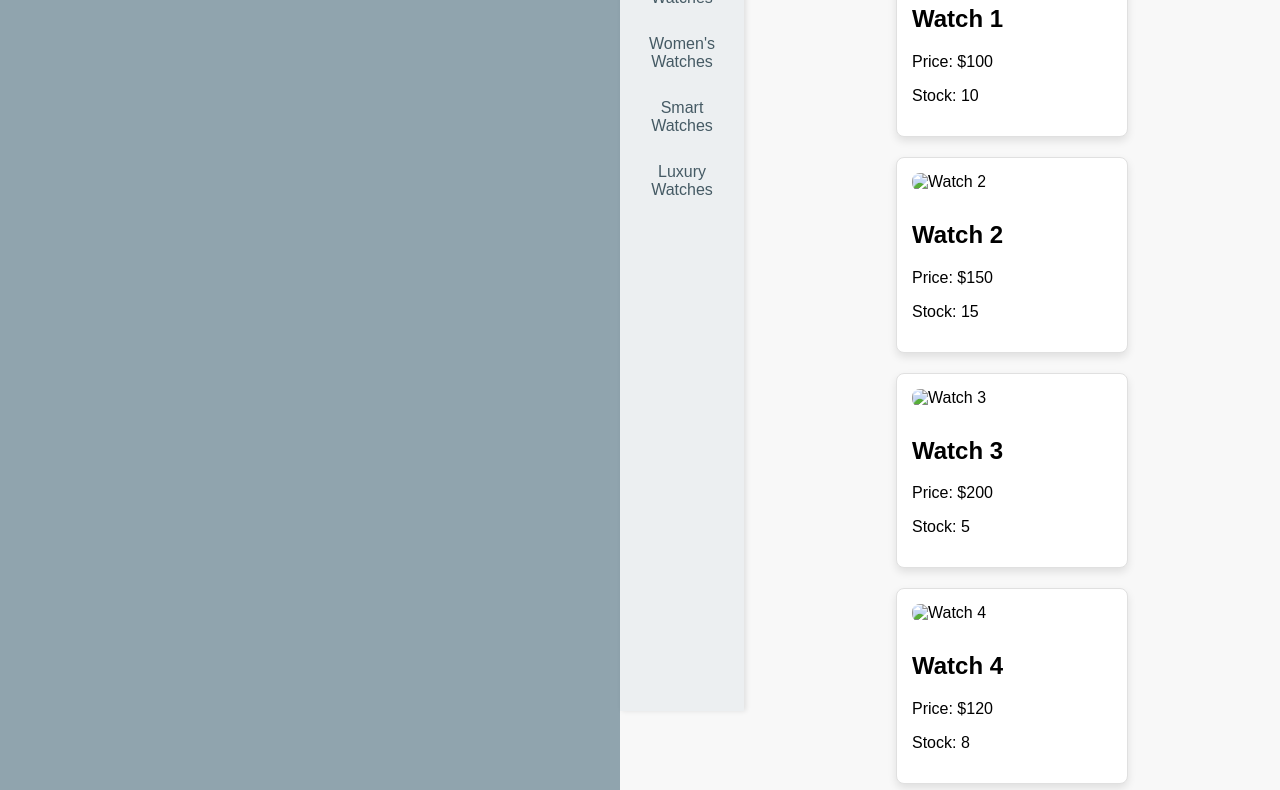
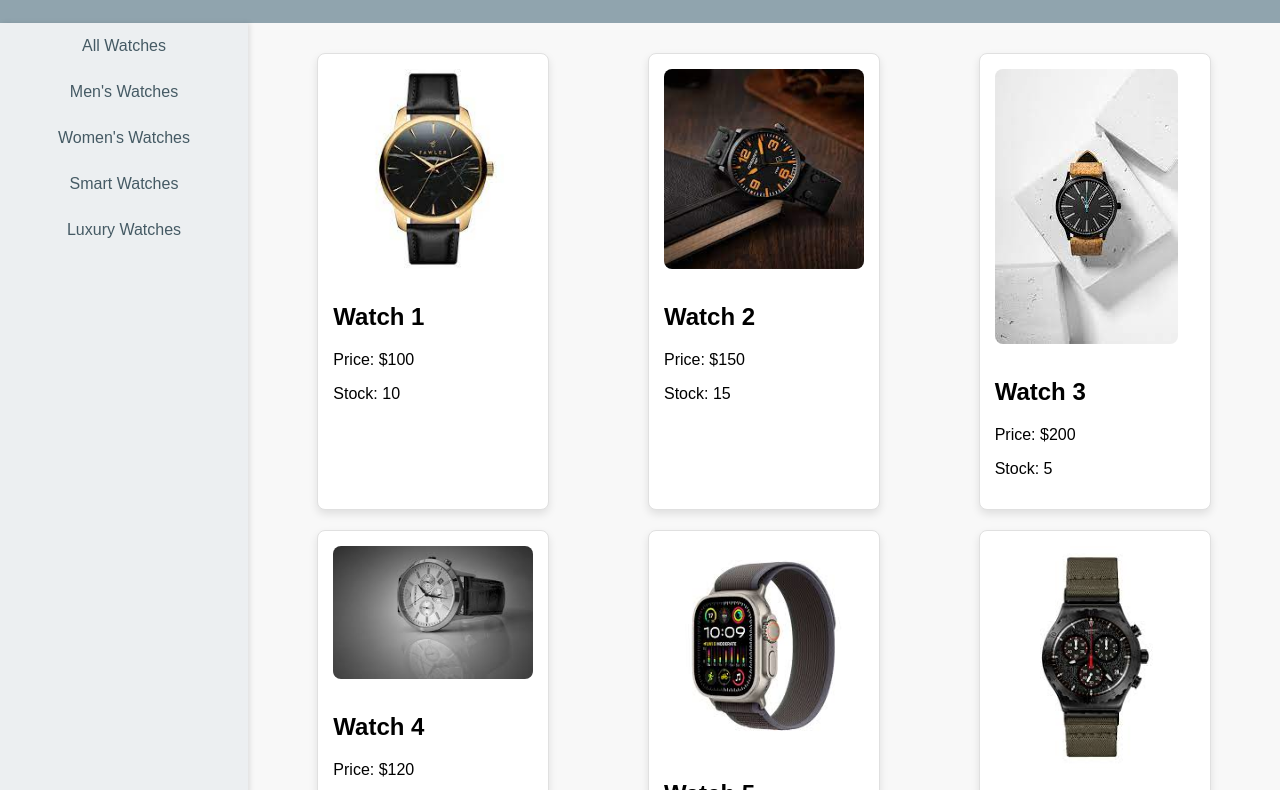
Before and after one commit to Reeves9/ProjectCake, a plain HTML site: page index.html in a window 1280 px wide. Shown: the part 89-879 px from the top of the page. Drawn offline with Linux system fonts and the light colour scheme.

Commit message:
added assets

```diff
--- a/index.html
+++ b/index.html
@@ -11,6 +11,7 @@
       <h1>Watch Shop</h1>
     </header>
 
+    <div class="container">
         <nav>
             <a href="#">All Watches</a>
             <a href="#">Men's Watches</a>
@@ -21,21 +22,21 @@
 
     <div class="main-content">
       <div class="watch-card">
-        <img src="watch1.jpg" alt="Watch 1" />
+        <img src="Assets/watch1.jpeg" alt="Watch 1" />
         <h2>Watch 1</h2>
         <p>Price: $100</p>
         <p>Stock: 10</p>
       </div>
 
       <div class="watch-card">
-        <img src="watch2.jpg" alt="Watch 2" />
+        <img src="Assets/watch2.jpeg" alt="Watch 2" />
         <h2>Watch 2</h2>
         <p>Price: $150</p>
         <p>Stock: 15</p>
       </div>
 
       <div class="watch-card">
-        <img src="watch3.jpg" alt="Watch 3" />
+        <img src="Assets/watch3.jpeg" alt="Watch 3" />
         <h2>Watch 3</h2>
         <p>Price: $200</p>
         <p>Stock: 5</p>
@@ -43,21 +44,21 @@
 
       <!-- Add more watch cards as needed -->
       <div class="watch-card">
-        <img src="watch4.jpg" alt="Watch 4" />
+        <img src="Assets/watch4.jpeg" alt="Watch 4" />
         <h2>Watch 4</h2>
         <p>Price: $120</p>
         <p>Stock: 8</p>
       </div>
 
       <div class="watch-card">
-        <img src="watch5.jpg" alt="Watch 5" />
+        <img src="Assets/watch5.jpeg" alt="Watch 5" />
         <h2>Watch 5</h2>
         <p>Price: $180</p>
         <p>Stock: 12</p>
       </div>
 
       <div class="watch-card">
-        <img src="watch6.jpg" alt="Watch 6" />
+        <img src="Assets/watch6.jpeg" alt="Watch 6" />
         <h2>Watch 6</h2>
         <p>Price: $220</p>
         <p>Stock: 3</p>
--- a/styles.css
+++ b/styles.css
@@ -6,6 +6,8 @@ body {
   padding: 0;
   background-color: #f8f8f8; /* Light pastel gray */
   display: flex;
+  flex-direction: column;
+  align-items: center;
 }
 
 header {
@@ -13,6 +15,11 @@ header {
   color: #fff;
   text-align: center;
   padding: 1em 0;
+  width: 100%;
+}
+
+.container {
+  display: flex;
   width: 100%;
 }
 
```
Also changed, not shown: Assets/watch1.jpeg (added), Assets/watch2.jpeg (added), Assets/watch3.jpeg (added), Assets/watch4.jpeg (added), Assets/watch5.jpeg (added), Assets/watch6.jpeg (added). Lines whose indentation alone changed are shown as unchanged.
